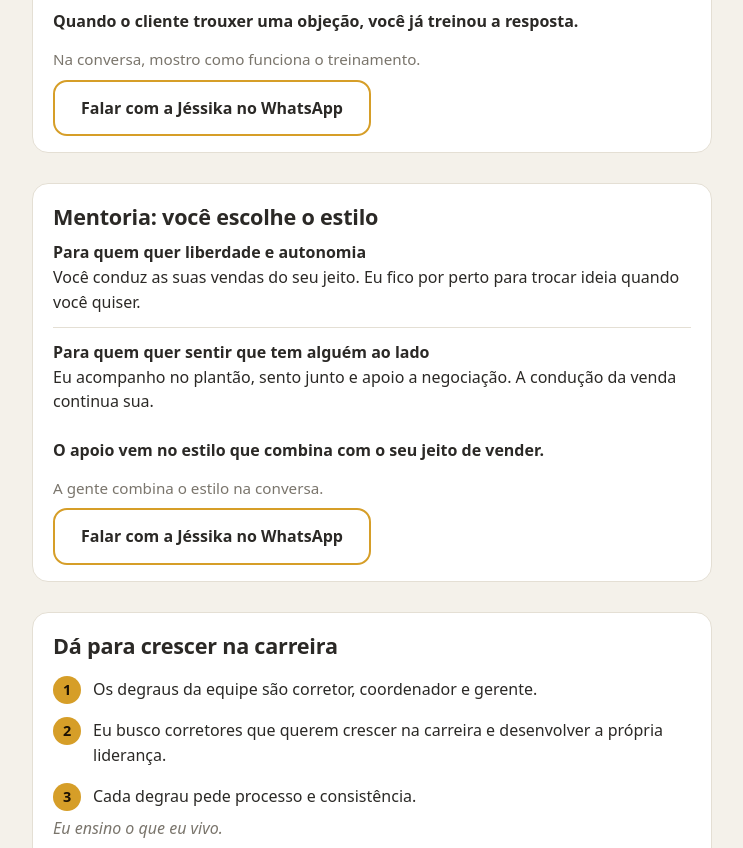
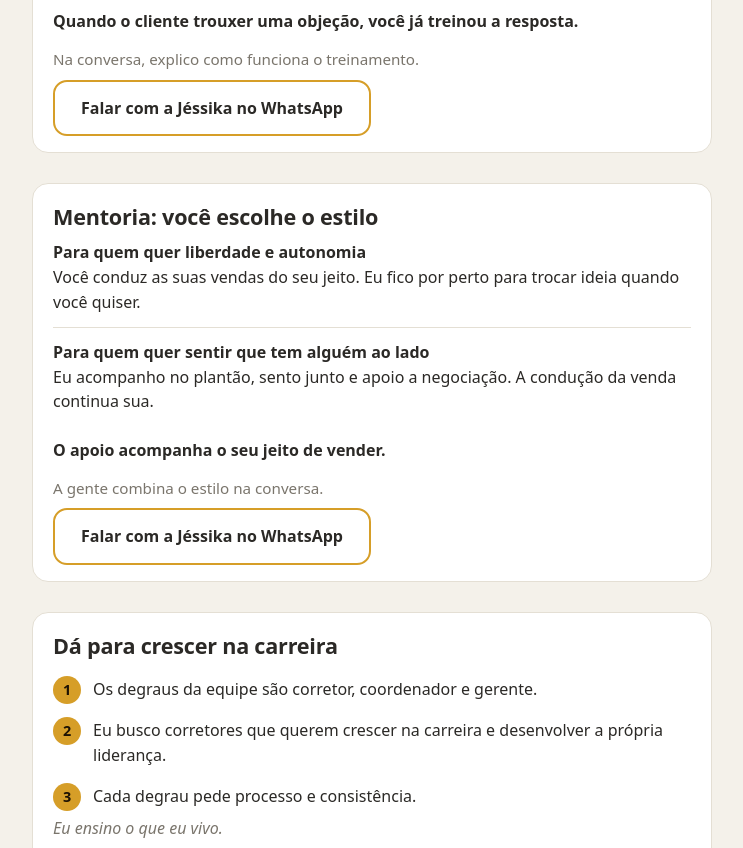
Before and after one commit to jssk0/site-bio, a plain HTML site: page proximo-salto/index.html in a window 1280 px wide. Shown: the part 1832-2680 px from the top of the page, without its empty margins (268-1011 px from the left). Drawn offline with Linux system fonts and the light colour scheme.

Commit message:
Página de vaga v21: ajustes do Guardião (mentoria e treinamento)
Co-Authored-By: Claude Sonnet 5.5 <noreply@anthropic.com>
Claude-Session: https://claude.ai/code/session_01YNsDtY32P1gsvaJnBPWn1Q

```diff
--- a/proximo-salto/index.html
+++ b/proximo-salto/index.html
@@ -146,7 +146,7 @@ h1 .h1t{display:block;font-size:clamp(1.9rem,6.5vw,2.7rem);line-height:1.12;lett
       <li><b>Treinador virtual de quebra de objeções</b>Para treinar a sua resposta às objeções.</li>
     </ul>
     <p class="benefit" style="margin-top:12px">Quando o cliente trouxer uma objeção, você já treinou a resposta.</p>
-    <p class="apoio">Na conversa, mostro como funciona o treinamento.</p>
+    <p class="apoio">Na conversa, explico como funciona o treinamento.</p>
     <a class="btn ghost" href="https://wa.me/5511968223358?text=Oi%21%20Vi%20a%20p%C3%A1gina%20da%20J%C3%A9ssika%20e%20quero%20conversar%20sobre%20a%20vaga%20de%20corretor%20em%20Guarulhos.%20Quero%20conhecer%20o%20treinamento.">Falar com a Jéssika no WhatsApp</a>
   </section>
 
@@ -156,7 +156,7 @@ h1 .h1t{display:block;font-size:clamp(1.9rem,6.5vw,2.7rem);line-height:1.12;lett
       <li><b>Para quem quer liberdade e autonomia</b>Você conduz as suas vendas do seu jeito. Eu fico por perto para trocar ideia quando você quiser.</li>
       <li><b>Para quem quer sentir que tem alguém ao lado</b>Eu acompanho no plantão, sento junto e apoio a negociação. A condução da venda continua sua.</li>
     </ul>
-    <p class="benefit" style="margin-top:12px">O apoio vem no estilo que combina com o seu jeito de vender.</p>
+    <p class="benefit" style="margin-top:12px">O apoio acompanha o seu jeito de vender.</p>
     <p class="apoio">A gente combina o estilo na conversa.</p>
     <a class="btn ghost" href="https://wa.me/5511968223358?text=Oi%21%20Vi%20a%20p%C3%A1gina%20da%20J%C3%A9ssika%20e%20quero%20conversar%20sobre%20a%20vaga%20de%20corretor%20em%20Guarulhos.%20Quero%20saber%20como%20%C3%A9%20a%20mentoria.">Falar com a Jéssika no WhatsApp</a>
   </section>
```
